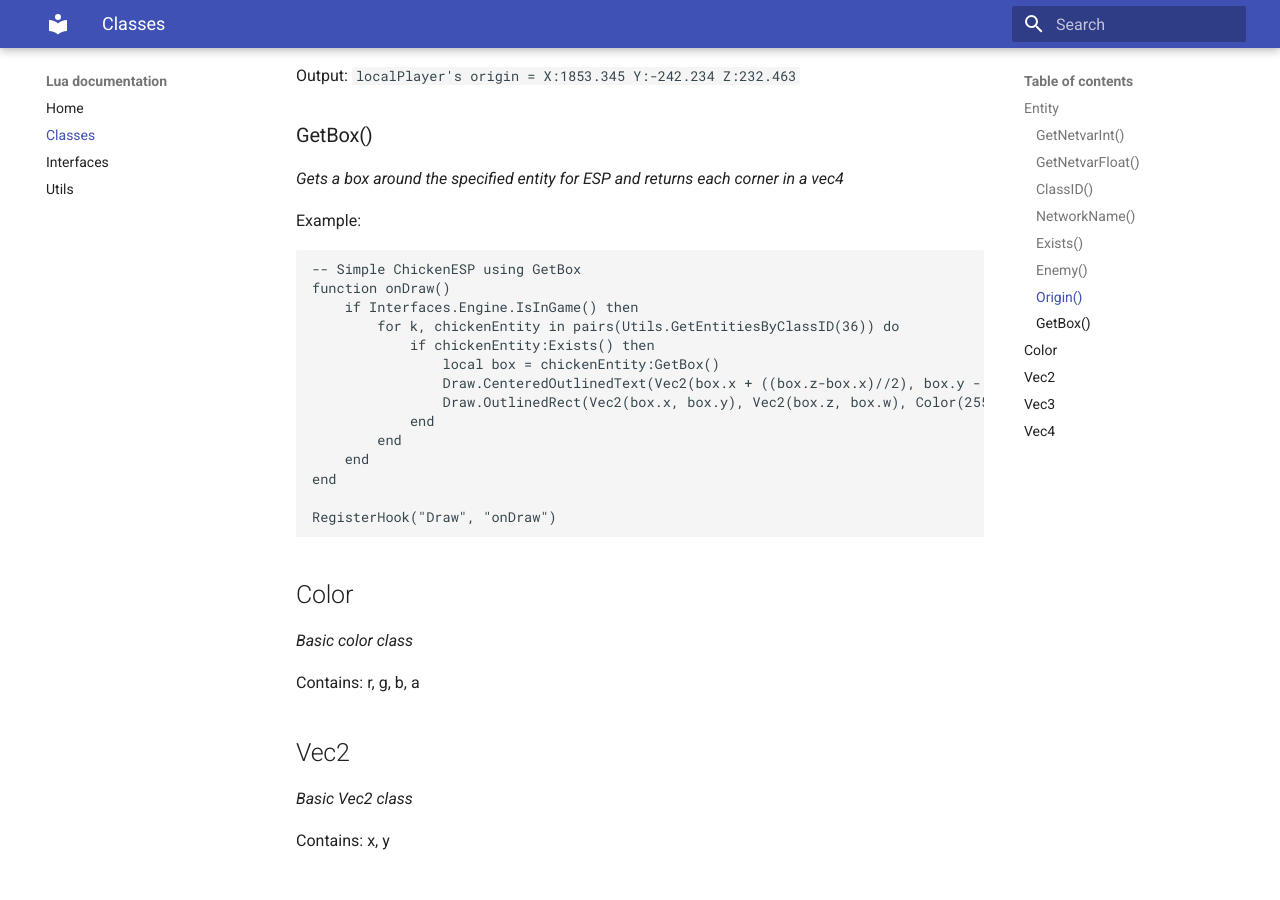
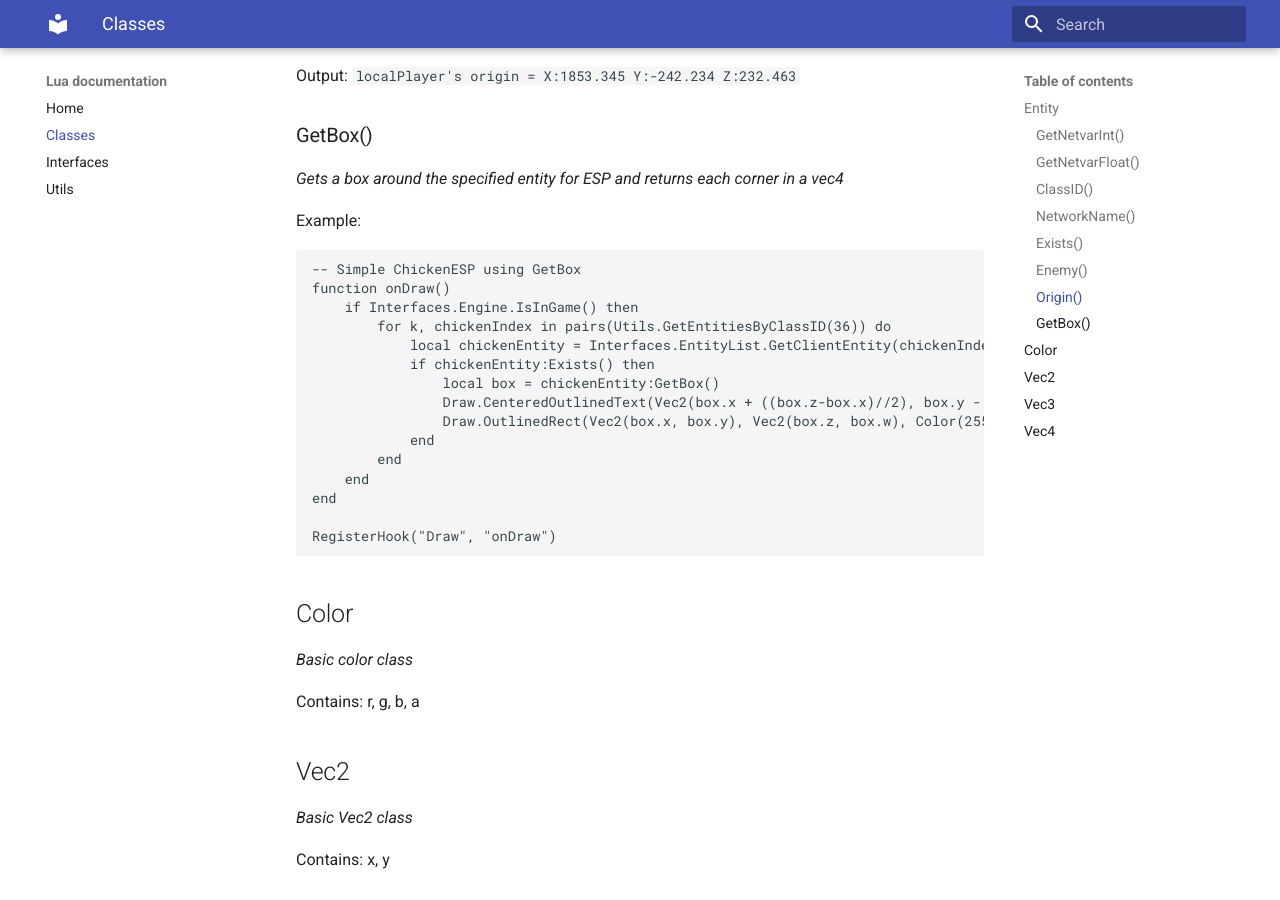
Before and after one commit to seksea/luaDocs, an MkDocs documentation site: the page built from docs/classes.md, in a window 1280 px wide and 900 px high, scrolled down 2175 px. Built offline with MkDocs 1.6.1 and Material for MkDocs 9.7.7, drawn with Linux system fonts in a browser that asks for light colours.

Commit message:
Update classes.md

```diff
--- a/docs/classes.md
+++ b/docs/classes.md
@@ -92,7 +92,8 @@ Example:
 -- Simple ChickenESP using GetBox
 function onDraw()
 	if Interfaces.Engine.IsInGame() then
-		for k, chickenEntity in pairs(Utils.GetEntitiesByClassID(36)) do
+		for k, chickenIndex in pairs(Utils.GetEntitiesByClassID(36)) do
+			local chickenEntity = Interfaces.EntityList.GetClientEntity(chickenIndex)
 			if chickenEntity:Exists() then
 				local box = chickenEntity:GetBox()
 				Draw.CenteredOutlinedText(Vec2(box.x + ((box.z-box.x)//2), box.y - 14), Color(255, 255, 255, 255), Color(0, 0, 0, 255), "Chicken")
```
